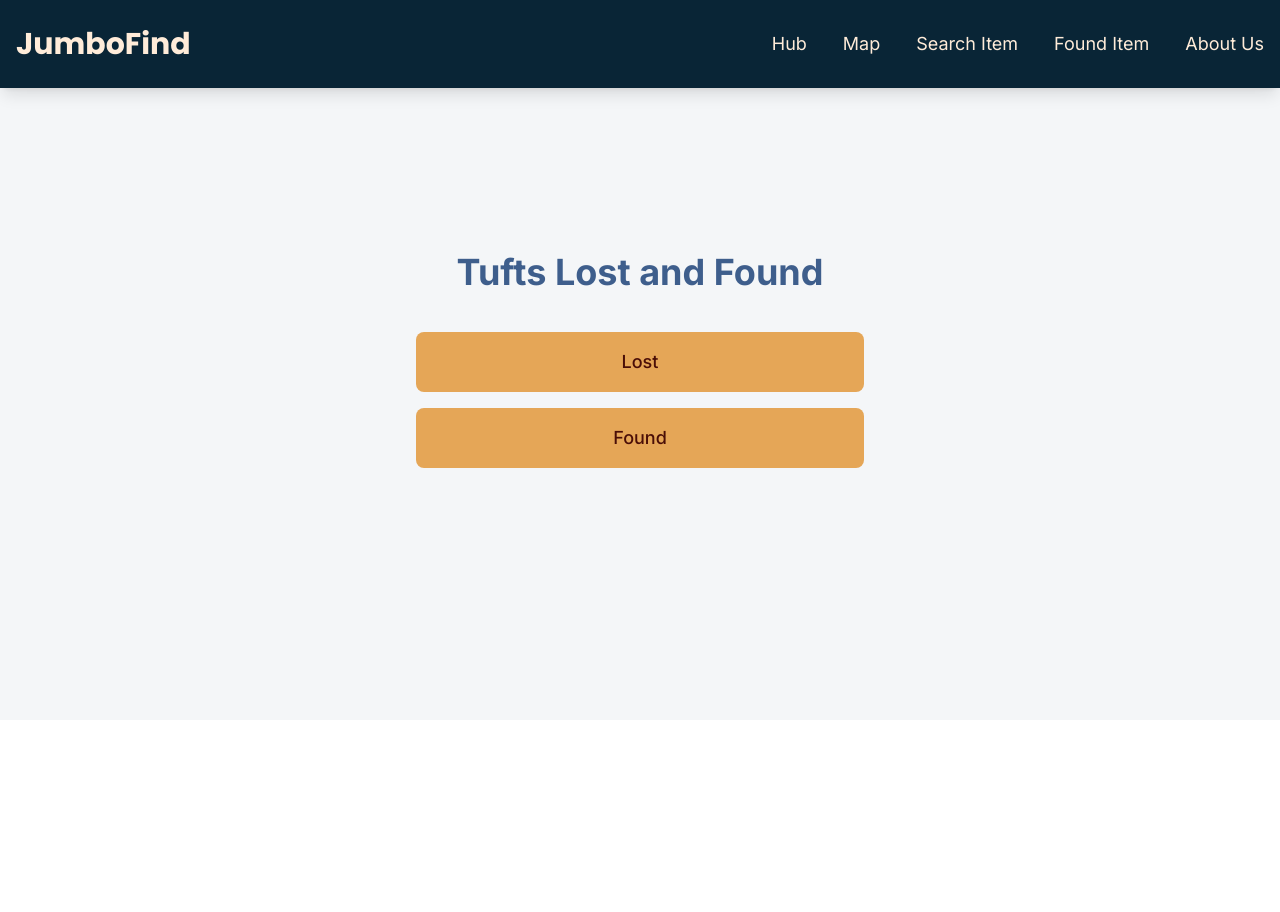
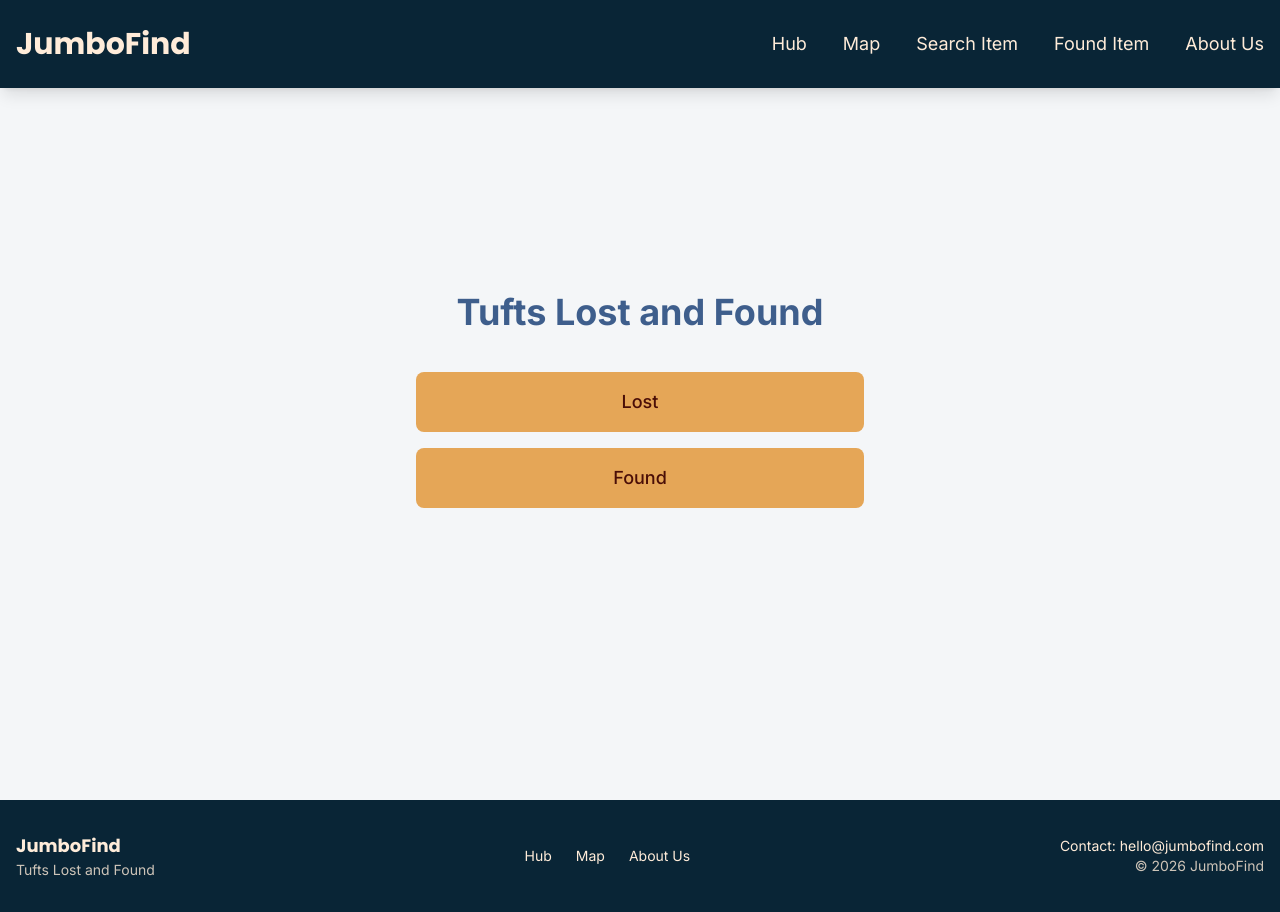
Before and after one commit to agath2/JumboFind, a Next.js app: page / in a window 1280 px wide. Before the commit the page ends 800 px from the top, so only its background shows below. Built offline with nearby package versions, Linux system fonts and the light colour scheme.

Commit message:
feat: Footer updated, fixed viewport problem

```diff
--- /dev/null
+++ b/app/components/Footer.tsx
@@ -0,0 +1,31 @@
+// Footer of website
+"use client";
+
+export default function Footer() {
+  return (
+    <footer className="bg-dark-navy text-light-beige py-8 mt-auto">
+      <div className="max-w-7xl mx-auto px-4">
+        <div className="flex flex-col md:flex-row justify-between items-center gap-4">
+          {/* Left side */}
+          <div className="text-center md:text-left">
+            <p className="font-heading font-bold text-lg">JumboFind</p>
+            <p className="text-sm opacity-80">Tufts Lost and Found</p>
+          </div>
+
+          {/* Center - Quick Links */}
+          <div className="flex gap-6 text-sm">
+            <a href="/" className="hover:opacity-80">Hub</a>
+            <a href="/overview" className="hover:opacity-80">Map</a>
+            <a href="/aboutus" className="hover:opacity-80">About Us</a>
+          </div>
+
+          {/* Right side */}
+          <div className="text-center md:text-right text-sm">
+            <p>Contact: hello@jumbofind.com</p>
+            <p className="opacity-80">© 2026 JumboFind</p>
+          </div>
+        </div>
+      </div>
+    </footer>
+  );
+}
--- a/app/layout.tsx
+++ b/app/layout.tsx
@@ -2,6 +2,7 @@ import type { Metadata } from "next";
 import { Poppins, Inter } from 'next/font/google';
 import "./globals.css";
 import Navbar from "./components/NavBar";
+import Footer from "./components/Footer";
 
 const poppins = Poppins({
   weight: ['400', '600', '700'],
@@ -28,11 +29,12 @@ export default function RootLayout({
 }) {
   return (
     <html lang="en" className={`${poppins.variable} ${inter.variable}`}>
-      <body className={inter.className}>
+      <body className="min-h-screen flex flex-col">
         <Navbar />
-        <div className="h-[calc(100vh-5rem)] overflow-auto">
+        <main className="flex-1">
           {children}
-        </div>
+        </main>
+        <Footer />
       </body>
     </html>
   );
--- a/app/page.tsx
+++ b/app/page.tsx
@@ -2,7 +2,7 @@ import Link from "next/link";
 
 export default function Home() {
   return (
-    <main className="flex h-full items-center justify-center bg-[#f4f6f8] px-4">
+    <main className="flex min-h-screen items-center justify-center bg-[#f4f6f8] px-4">
       <div className="w-full max-w-md text-center">
         <h1 className="mb-10 text-4xl font-bold text-[#3E5E8C]">
           Tufts Lost and Found
--- a/app/reportitem/page.tsx
+++ b/app/reportitem/page.tsx
@@ -115,7 +115,7 @@ export default function ReportItem() {
   };
 
   return (
-    <div className="min-h-full bg-light-beige p-6">
+    <div className="min-h-full bg-light-beige p-6 mt-22">
       <div className="max-w-2xl mx-auto">
         <h1 className="text-3xl font-heading font-bold text-dark-navy mb-6">
           Report Found Item
```
